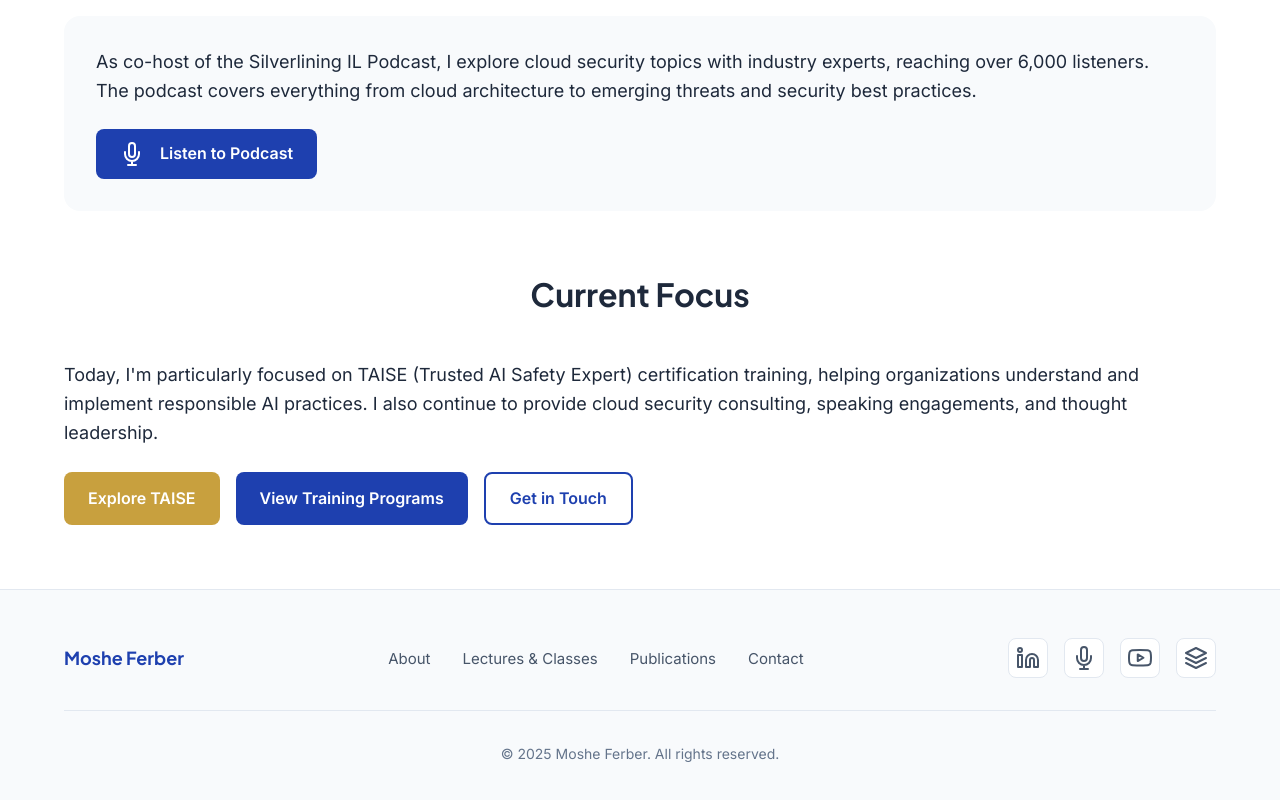
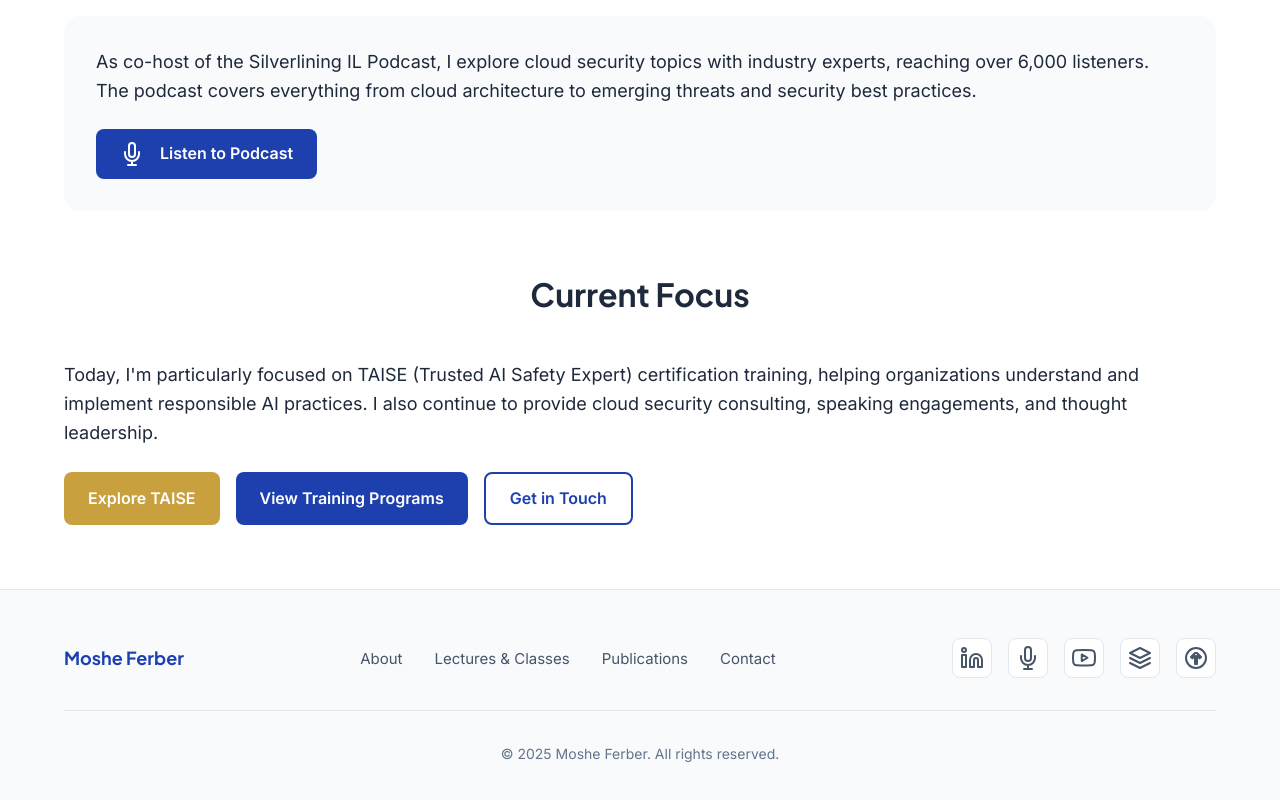
Before and after one commit to mferber-cloudsec/onlinecloudsec-website, a plain HTML site: page about.html in a window 1280 px wide. Shown: the part 2234-3034 px from the top of the page. Drawn offline with Linux system fonts and the light colour scheme.

Commit message:
Add 6 articles and SlideShare social link
Articles & Insights section additions:
- The Evolution of IAM in Cloud (DataBreachToday interview, 2015)
- CSA Summit at RSA 2014 (Information Security Buzz)
- Key Takeaways: CSA CEE Summit (CSA Blog, 2013)
- The Day After PRISM (People & Computers, Hebrew, 2014)
- Advanced Cloud Security (Digital Whisper Magazine, Hebrew)
- Cloud Computing in Israel (People & Computers, Hebrew, 2013)

Add SlideShare icon to footer on all pages

Co-Authored-By: Claude Opus 4.5 <noreply@anthropic.com>

```diff
--- a/about.html
+++ b/about.html
@@ -224,6 +224,9 @@
           <a href="https://www.taise.guru" target="_blank" aria-label="TAISE Hub">
             <svg class="icon" viewBox="0 0 24 24"><path d="M12 2L2 7l10 5 10-5-10-5zM2 17l10 5 10-5M2 12l10 5 10-5"/></svg>
           </a>
+          <a href="https://www.slideshare.net/MosheFerber" target="_blank" aria-label="SlideShare">
+            <svg class="icon" viewBox="0 0 24 24"><path d="M12 2C6.48 2 2 6.48 2 12s4.48 10 10 10 10-4.48 10-10S17.52 2 12 2zm-1 15l-4-4 1.41-1.41L11 14.17V6h2v8.17l2.59-2.58L17 13l-4 4h-2z" transform="rotate(180 12 12)"/></svg>
+          </a>
         </div>
       </div>
       <div class="footer-bottom">
```
Also changed, not shown: cloud-security/classes.html (+3 -0 lines), cloud-security/publications.html (+3 -0 lines), contact.html (+3 -0 lines), index.html (+3 -0 lines), testimonials.html (+3 -0 lines).
